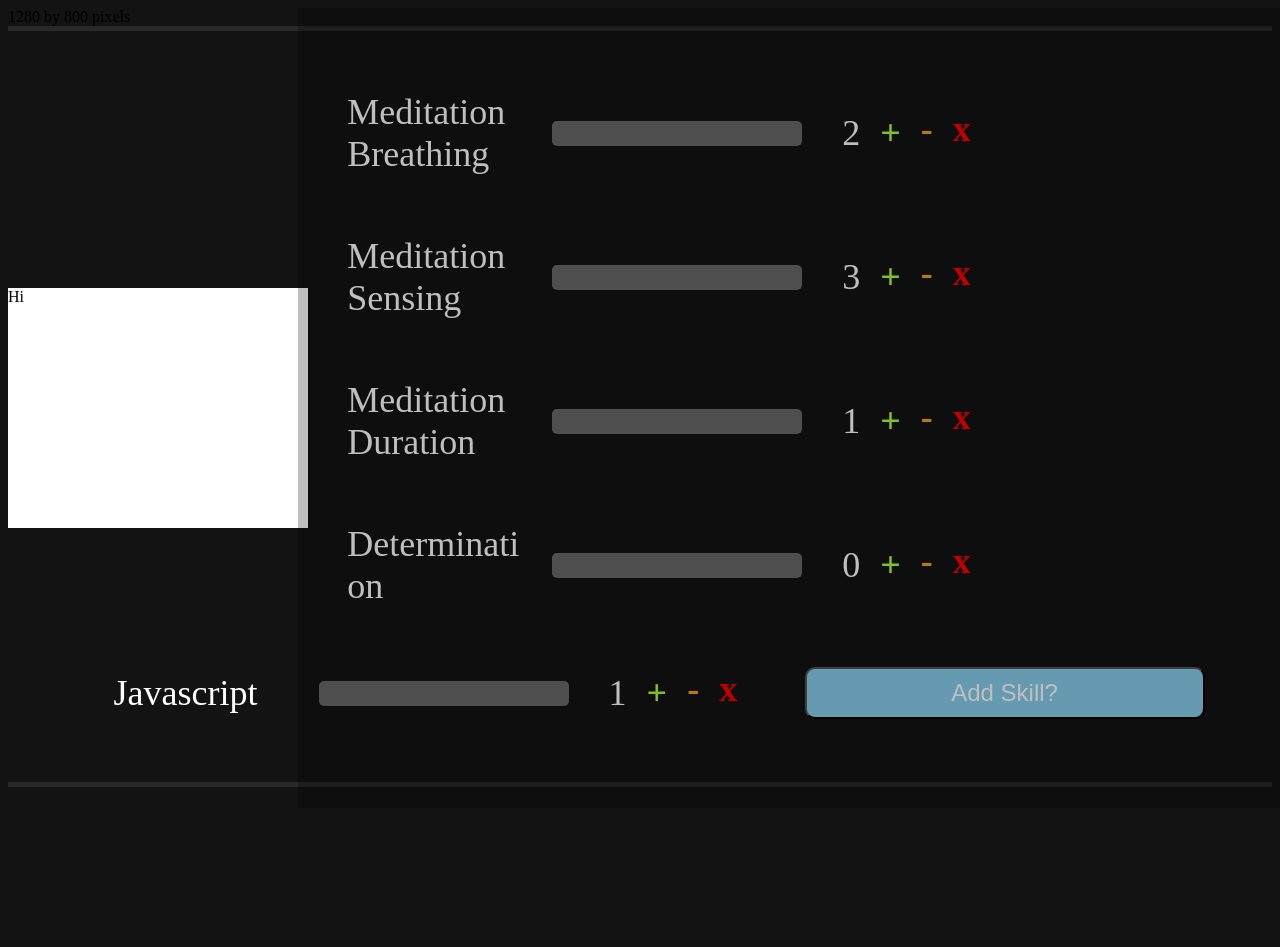
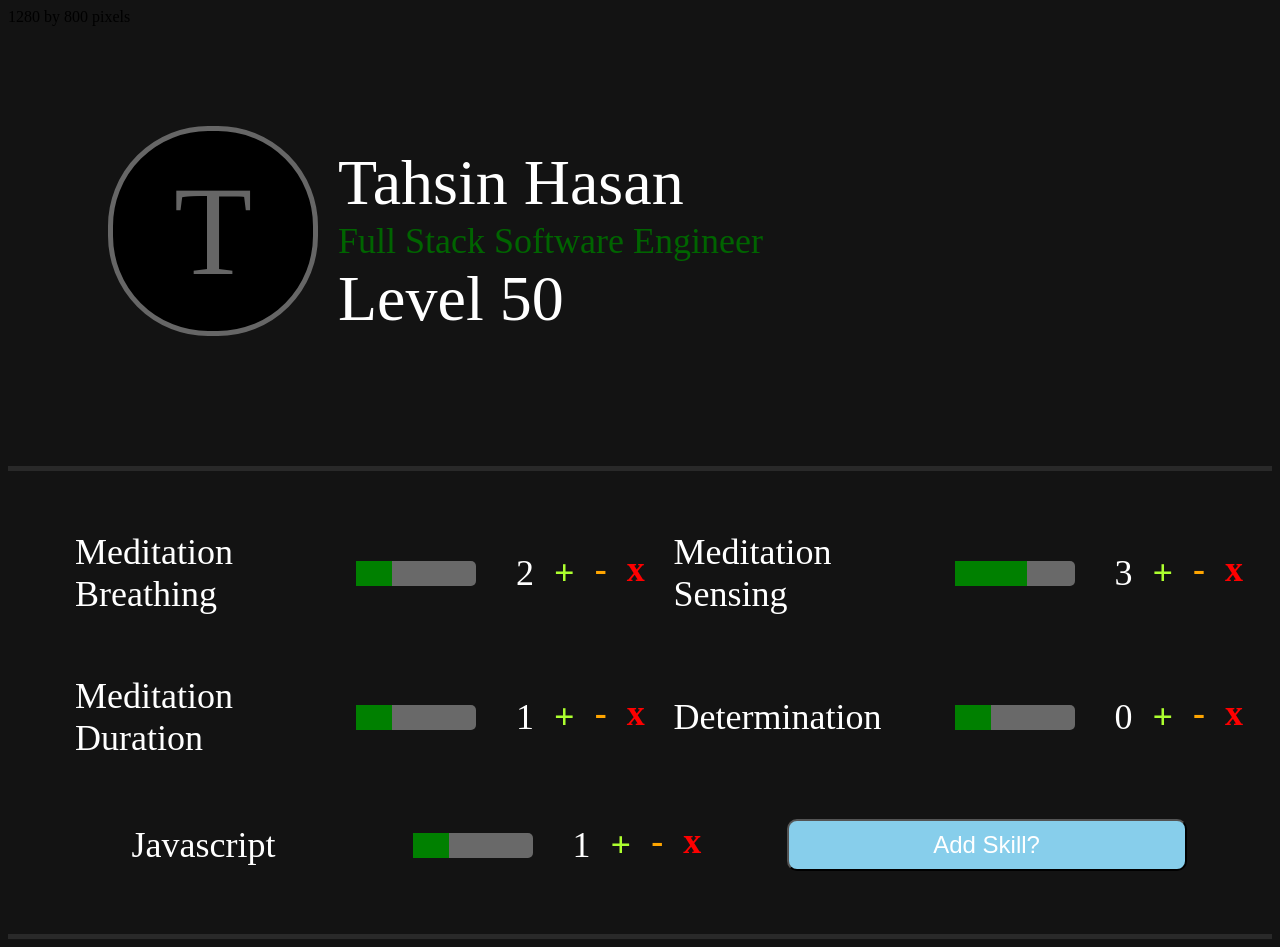
Before and after one commit to Tahsin2020/Status-XP-Screen, a React (Vite) app in the folder frontend/: page / in a window 1280 px wide. Before the commit the page ends 800 px from the top, so only its background shows below. Built offline with nearby package versions, Linux system fonts and the light colour scheme.

Commit message:
Initial Frontend finished

```diff
--- a/frontend/src/App.css
+++ b/frontend/src/App.css
@@ -2,6 +2,43 @@ html,
 body {
   background-color: rgba(19, 19, 19, 255);
 }
+
+.Player-Card {
+  height: 30vh;
+  padding: 100px;
+  display: flex;
+}
+.Player-Icon {
+  background-color: black;
+  width: 200px;
+  height: 200px;
+  display: flex;
+  justify-content: center;
+  align-items: center;
+  border: 5px solid #666666;
+  border-radius: 100px;
+}
+.Player-Icon-Letter {
+  font-size: 128px;
+  color: #666666;
+  background-color: black;
+}
+.Player-Info {
+  padding: 20px;
+}
+.Player-Name {
+  font-size: 64px;
+  color: white;
+}
+.Player-Title {
+  font-size: 36px;
+  color: darkgreen;
+}
+.Player-Level {
+  font-size: 64px;
+  color: white;
+}
+
 .skill-table {
   display: flex;
   flex-direction: row;
@@ -9,7 +46,7 @@ body {
   justify-content: space-evenly;
   border-top: 5px solid rgb(41, 41, 41);
   border-bottom: 5px solid rgb(41, 41, 41);
-  height: "75vh";
+  max-height: 75vh;
   color: #ffffff;
   padding-left: 5%;
   padding-bottom: 5%;
@@ -25,13 +62,13 @@ body {
   align-items: center;
 }
 .skill-name {
-  font-size: 36px;
-  width: 180px;
+  font-size: calc(2vw+2vh);
+  width: calc(20vw);
   margin-right: 25px;
   overflow-wrap: anywhere;
 }
 .skill-bar {
-  width: 250px;
+  width: 120px;
   background-color: dimgrey;
   height: 25px;
   border-radius: 5px;
@@ -41,17 +78,20 @@ body {
   margin-left: 40px;
 }
 .skill-up {
+  cursor: pointer;
   font-weight: bold;
   color: greenyellow;
   margin-left: 20px;
 }
 .skill-down {
+  cursor: pointer;
   font-weight: bold;
   color: orange;
   margin-left: 20px;
   padding-bottom: 8px;
 }
 .skill-delete {
+  cursor: pointer;
   font-weight: bold;
   color: red;
   margin-left: 20px;
@@ -64,18 +104,32 @@ body {
   display: flex;
   justify-content: center;
   align-items: center;
+  background-color: rgba(0, 0, 0, 0.5);
+  padding: -10px;
+  margin: -10px;
 }
 .Prompt-Box {
   opacity: 100%;
   background-color: #ffffff;
   width: 30vw;
   height: 30vh;
+  border: 10px solid gray;
 }
-.Prompt-Background {
-  background-color: black;
-  height: 100vh;
-  width: 100vw;
-  padding: -10px;
-  margin: -10px;
-  opacity: 25%;
+.form {
+  height: 100%;
+  width: 100%;
+  padding: 40px;
 }
+.form-input {
+  border: 1px solid black;
+  padding: 10px;
+  margin: 5px;
+}
+.Skill-Add {
+  background-color: skyblue;
+  color: white;
+  border-radius: 10px;
+  width: 400px;
+  font-size: 24px;
+  padding: 10px;
+}
--- a/frontend/src/App.tsx
+++ b/frontend/src/App.tsx
@@ -1,50 +1,140 @@
 import useWindowDimensions from "./components/windowDimensions";
 
 import "./App.css";
+import { useState } from "react";
 
 const App = () => {
+  const [AddSkill, setAddSkill] = useState(false);
+  const [skills, setSkills] = useState({
+    "Meditation Breathing": [2, 30],
+    "Meditation Sensing": [3, 60],
+    "Meditation Duration": [1, 30],
+    Determination: [0, 30],
+    Javascript: [1, 30],
+  });
   const { height, width } = useWindowDimensions();
-  var skills = {
-    "Meditation Breathing": 2,
-    "Meditation Sensing": 3,
-    "Meditation Duration": 1,
-    Determination: 0,
-    Javascript: 1,
+
+  const handleAddSkill = async (e: React.FormEvent<HTMLFormElement>) => {
+    e.preventDefault();
+    const formData = new FormData(e.currentTarget);
+    const Skill_Title = formData.get("skill-title") as string;
+    const Skill_Level = Number(formData.get("skill-level") as string);
+
+    if (skills[Skill_Title] == undefined) {
+      var copy_skills = { ...skills };
+      copy_skills[Skill_Title][0] = Skill_Level;
+      setSkills(copy_skills);
+    }
+    setAddSkill(false);
   };
 
   return (
     <div style={{ height: "100%" }}>
-      <div className="Prompt">
-        <div className="Prompt-Box">
-          Hi
+      {width} by {height} pixels
+      <div className="Player-Card">
+        <div className="Player-Icon">
+          <div className="Player-Icon-Letter">T</div>
         </div>
-        <div className="Prompt-Background"/>
+        <div className="Player-Info">
+          <div className="Player-Name">Tahsin Hasan</div>
+          <div className="Player-Title">Full Stack Software Engineer</div>
+          <div className="Player-Level">Level 50</div>
+        </div>
       </div>
-      {width} by {height} pixels
+      {AddSkill ? (
+        <div className="Prompt">
+          <div className="Prompt-Box">
+            <form action="#" onSubmit={handleAddSkill} className="form">
+              <div>
+                <input
+                  name="skill-title"
+                  type="text"
+                  placeholder="Skill Title"
+                  className="form-input"
+                  id="skill-title"
+                  required
+                />
+                <input
+                  name="skill-level"
+                  type="number"
+                  placeholder="Skill Level"
+                  className="form-input"
+                  id="skill-level"
+                  required
+                />
+              </div>
+              <div>
+                <button
+                  style={{
+                    marginTop: "5%",
+                    backgroundColor: "skyblue",
+                    color: "white",
+                    borderRadius: "10px",
+                    width: "85%",
+                    fontSize: "24px",
+                    padding: "1%",
+                  }}
+                  type="submit"
+                >
+                  Add Skill?
+                </button>
+              </div>
+            </form>
+          </div>
+        </div>
+      ) : (
+        <></>
+      )}
       <div className="skill-table">
         {Object.keys(skills).map((key: String) => {
           return (
             <div className="skill">
               <div className="skill-name">{key}</div>
-              <div className="skill-bar" />
-              <div className="skill-level">{skills[key]}</div>
-              <div className="skill-up">+</div>
-              <div className="skill-down">-</div>
-              <div className="skill-delete">x</div>
+              <div className="skill-bar">
+                <div
+                  style={{
+                    width: skills[key][1].toString() + "%",
+                    height: "100%",
+                    backgroundColor: "green",
+                  }}
+                ></div>
+              </div>
+              <div className="skill-level">{skills[key][0]}</div>
+              <div
+                className="skill-up"
+                onClick={() => {
+                  var copy_skills = { ...skills };
+                  copy_skills[key][0] = copy_skills[key] + 1;
+                  setSkills(copy_skills);
+                }}
+              >
+                +
+              </div>
+              <div
+                className="skill-down"
+                onClick={() => {
+                  var copy_skills = { ...skills };
+                  copy_skills[key][0] = copy_skills[key] - 1;
+                  setSkills(copy_skills);
+                }}
+              >
+                -
+              </div>
+              <div
+                className="skill-delete"
+                onClick={() => {
+                  var copy_skills = { ...skills };
+                  delete copy_skills[key];
+                  setSkills(copy_skills);
+                }}
+              >
+                x
+              </div>
             </div>
           );
         })}
         <div className="skill">
-          <button
-            style={{
-              backgroundColor:"skyblue",
-              color:"white",
-              borderRadius: "10px",
-              width: "400px",
-              fontSize: "24px",
-              padding: "10px",
-            }}
-          >
+          <button className="Skill-Add" onClick={() => setAddSkill(true)}>
             Add Skill?
           </button>
         </div>
```
